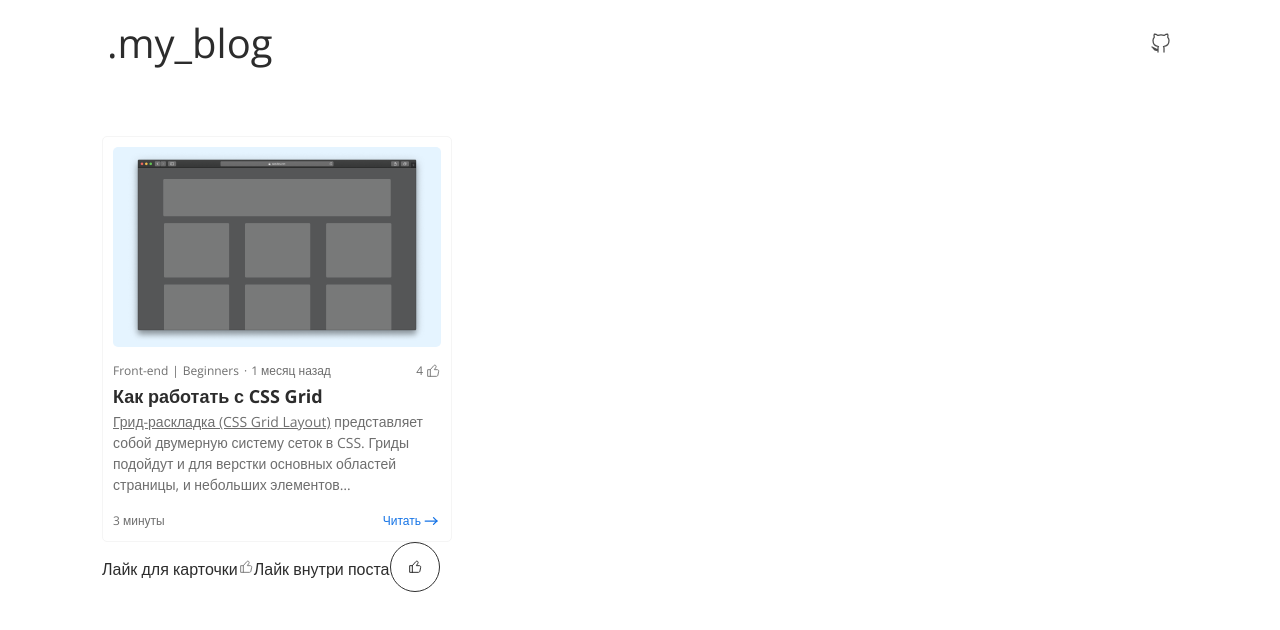
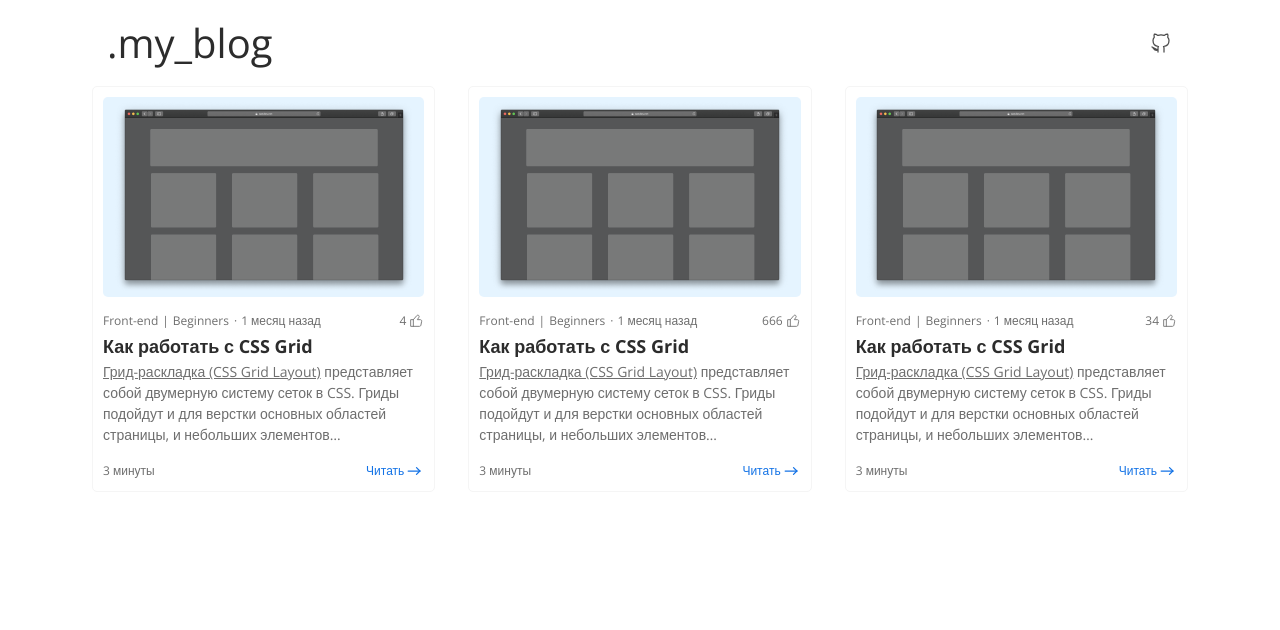
Before and after one commit to RifBes/homework_nextjs_PS, a Next.js app: page / in a window 1280 px wide. Shown: the top 630 px of the page. Built offline with nearby package versions, Linux system fonts and the light colour scheme.

Commit message:
t: CSS Grid

```diff
--- a/app/page.module.css
+++ b/app/page.module.css
@@ -1,9 +1,14 @@
-.page {
-    padding: 50px 0;
+.main {
+    display: grid;
+    grid-template-areas: ". cards .";
+    grid-template-columns: auto minmax(300px, 1116px) auto;
 }
 
-.main {
-    max-width: calc(1126px - 30px);
-    margin-inline: auto;
+.wrapper {
+    display: grid;
+    grid-area: cards;
+    grid-template-columns: repeat(auto-fit, minmax(300px, 1fr));
+    gap: 33px;
+
     padding-inline: 10px;
 }
--- a/app/page.tsx
+++ b/app/page.tsx
@@ -1,6 +1,6 @@
 import styles from "./page.module.css";
 import type { Metadata } from "next";
-import { BlogCard, Like } from "@/components";
+import { BlogCard } from "@/components";
 import cat from "../public/assets/cat.jpg";
 
 export async function generateMetaData(): Promise<Metadata> {
@@ -14,8 +14,8 @@ export async function generateMetaData(): Promise<Metadata> {
 
 export default function Home() {
     return (
-        <div className={styles.page}>
-            <main className={styles.main}>
+        <main className={styles.main}>
+            <div className={styles.wrapper}>
                 <BlogCard
                     image={cat}
                     themes={["Front-end", "Beginners"]}
@@ -28,12 +28,31 @@ export default function Home() {
                     priority={true}
                     description="<a href='https://developer.mozilla.org/ru/docs/Web/CSS/CSS_grid_layout'>Грид-раскладка (CSS Grid Layout)</a> представляет собой двумерную систему сеток в CSS. Гриды подойдут и для верстки основных областей страницы, и небольших элементов пользовательского интерфейса. Эта статья даёт общее представление о грид-раскладке и новой терминологии, которая является частью спецификации CSS Grid Layout Level 1. Более подробно показанные возможности будут описаны описаны далее в руководстве."
                 ></BlogCard>
-
-                <span>Лайк для карточки</span>
-                <Like id="1" isInside={false} />
-                <span>Лайк внутри поста</span>
-                <Like id="12" isInside={true} />
-            </main>
-        </div>
+                <BlogCard
+                    image={cat}
+                    themes={["Front-end", "Beginners"]}
+                    date_publish="1 месяц назад"
+                    count_likes={666}
+                    time_read="3 минуты"
+                    href="#"
+                    like_id="1"
+                    title="Как работать с CSS Grid"
+                    priority={true}
+                    description="<a href='https://developer.mozilla.org/ru/docs/Web/CSS/CSS_grid_layout'>Грид-раскладка (CSS Grid Layout)</a> представляет собой двумерную систему сеток в CSS. Гриды подойдут и для верстки основных областей страницы, и небольших элементов пользовательского интерфейса. Эта статья даёт общее представление о грид-раскладке и новой терминологии, которая является частью спецификации CSS Grid Layout Level 1. Более подробно показанные возможности будут описаны описаны далее в руководстве."
+                ></BlogCard>
+                <BlogCard
+                    image={cat}
+                    themes={["Front-end", "Beginners"]}
+                    date_publish="1 месяц назад"
+                    count_likes={34}
+                    time_read="3 минуты"
+                    href="#"
+                    like_id="1"
+                    title="Как работать с CSS Grid"
+                    priority={true}
+                    description="<a href='https://developer.mozilla.org/ru/docs/Web/CSS/CSS_grid_layout'>Грид-раскладка (CSS Grid Layout)</a> представляет собой двумерную систему сеток в CSS. Гриды подойдут и для верстки основных областей страницы, и небольших элементов пользовательского интерфейса. Эта статья даёт общее представление о грид-раскладке и новой терминологии, которая является частью спецификации CSS Grid Layout Level 1. Более подробно показанные возможности будут описаны описаны далее в руководстве."
+                ></BlogCard>
+            </div>
+        </main>
     );
 }
--- a/components/BlogCard/BlogCard.module.css
+++ b/components/BlogCard/BlogCard.module.css
@@ -1,5 +1,5 @@
 .wrapper {
-    max-width: 350px;
+    /* max-width: 350px; */
     padding: 10px;
     border: 1px solid var(--border);
     border-radius: 5px;
--- a/components/Like/Like.tsx
+++ b/components/Like/Like.tsx
@@ -4,6 +4,7 @@ import React, { useState } from "react";
 import { LikeProps } from "./Like.props";
 import styles from "./Like.module.css";
 import LikeIcon from "./like.svg";
+import { BASE_URL } from "../../constants";
 import cn from "classnames";
 
 export const Like = ({
@@ -11,7 +12,7 @@ export const Like = ({
     id,
     ...props
 }: LikeProps): React.ReactElement => {
-    const baseUrl = "https://jsonplaceholder.typicode.com/posts/";
+    const baseUrl = BASE_URL;
     const [isLiked, setIsLiked] = useState<boolean>(false);
     const [loading, setLoading] = useState<boolean>(false);
 
--- /dev/null
+++ b/constants/index.ts
@@ -0,0 +1 @@
+export const BASE_URL = "https://jsonplaceholder.typicode.com/posts/";
```
